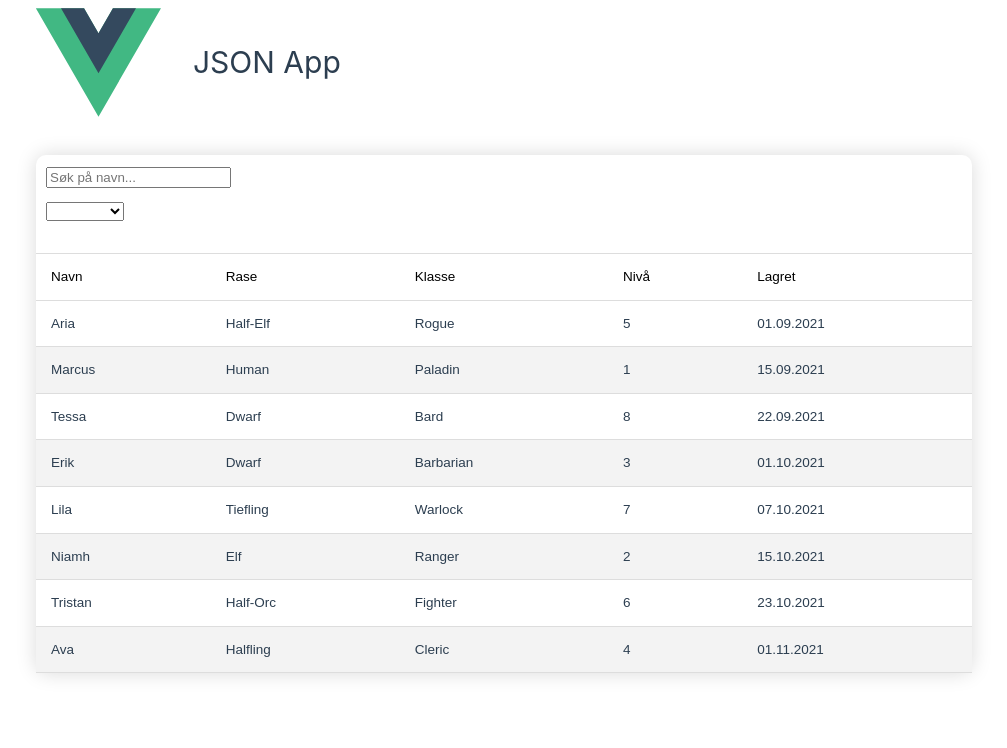
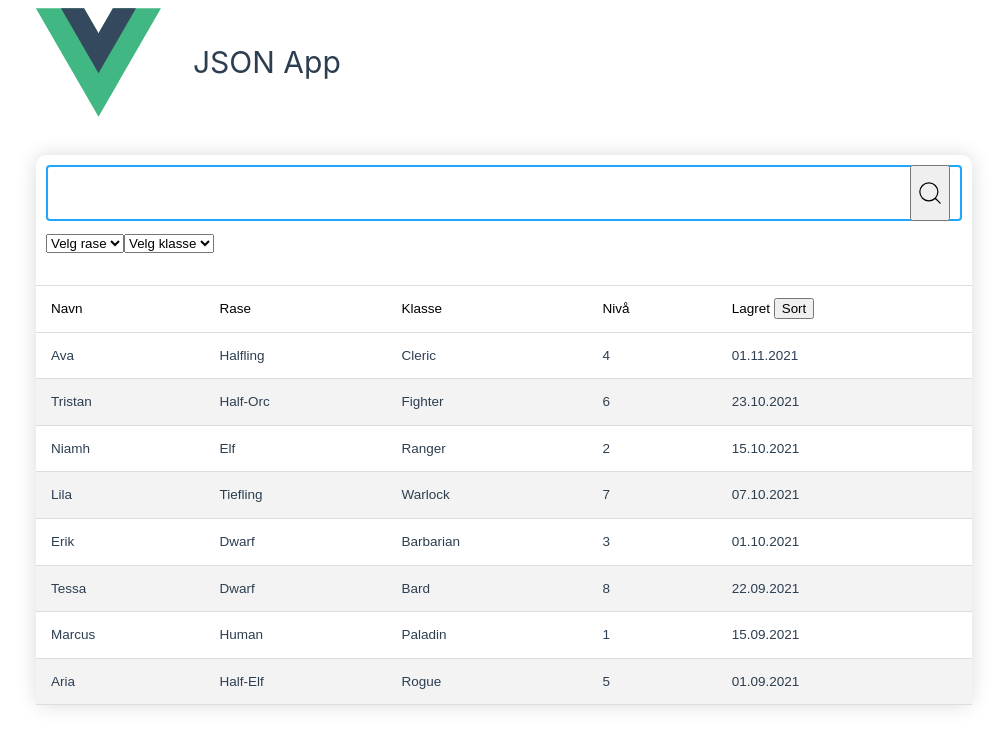
Before and after one commit to longegg/rpg, a Vue app: page / in a window 1280 px wide. Shown: the top 748 px of the page, without its empty margins (136-1143 px from the left). Built offline with nearby package versions, Linux system fonts and the light colour scheme.

Commit message:
Multiple edits

```diff
--- /dev/null
+++ b/src/assets/forms.css
@@ -0,0 +1,57 @@
+.search-form {
+    display: flex;
+}
+.search-form__inner {
+    display: flex;
+    background: #fff;
+    border-radius: 4px;
+    box-shadow: inset 0 0 0 2px #1EA7FD;
+    height: 56px;
+    margin: 0;
+    padding: 0 12px;
+    position: relative;
+    width: 100%;
+}
+.search-form__magnifier {
+    align-items: center;
+    display: flex;
+    justify-content: center;
+}
+.search-form__magnifier svg {
+    height: 24px;
+    width: 24px;
+}
+.search-form__input {
+    -webkit-appearance: none;
+    appearance: none;
+    background: transparent;
+    border: 0;
+    color: var(--docsearch-text-color);
+    flex: 1 1;
+    font: inherit;
+    font-size: 1.2em;
+    height: 100%;
+    outline: none;
+    padding: 0 0 0 8px;
+    width: 80%;
+}
+.search-form__input:focus {
+    /* background-color: #fff;
+    border-color: #1EA7FD;
+    outline: 0;
+    box-shadow: none; */
+}
+.search-form__reset {
+    stroke-width: 1.4;
+    -webkit-animation: fade-in .1s ease-in forwards;
+    animation: fade-in .1s ease-in forwards;
+    -webkit-appearance: none;
+    appearance: none;
+    background: none;
+    border: 0;
+    border-radius: 50%;
+    color: var(--docsearch-icon-color);
+    cursor: pointer;
+    padding: 2px;
+
+}
--- a/src/assets/main.css
+++ b/src/assets/main.css
@@ -1,4 +1,5 @@
 @import './base.css';
+@import './forms.css';
 
 #app {
   max-width: 1000px;
@@ -52,6 +53,59 @@ a,
   color: #009879;
 }
 
+
+/* CSS */
+.button {
+  align-items: center;
+  background-clip: padding-box;
+  background-color: #fa6400;
+  border: 1px solid transparent;
+  border-radius: .25rem;
+  box-shadow: rgba(0, 0, 0, 0.02) 0 1px 3px 0;
+  box-sizing: border-box;
+  color: #fff;
+  cursor: pointer;
+  display: inline-flex;
+  font-family: system-ui,-apple-system,system-ui,"Helvetica Neue",Helvetica,Arial,sans-serif;
+  font-size: 16px;
+  font-weight: 600;
+  justify-content: center;
+  line-height: 1.25;
+  margin: 0;
+  min-height: 3rem;
+  padding: calc(.875rem - 1px) calc(1.5rem - 1px);
+  position: relative;
+  text-decoration: none;
+  transition: all 250ms;
+  user-select: none;
+  -webkit-user-select: none;
+  touch-action: manipulation;
+  vertical-align: baseline;
+  width: auto;
+}
+
+.button:hover,
+.button:focus {
+  background-color: #fb8332;
+  box-shadow: rgba(0, 0, 0, 0.1) 0 4px 12px;
+}
+
+.button:hover {
+  transform: translateY(-1px);
+}
+
+.button:active {
+  background-color: #c85000;
+  box-shadow: rgba(0, 0, 0, .06) 0 2px 4px;
+  transform: translateY(0);
+}
+
+/* Utility */
+
+.hidden {
+  display: none;
+}
+
 @media (hover: hover) {
   a:hover {
     background-color: hsla(160, 100%, 37%, 0.2);
--- a/src/components/CharMain.vue
+++ b/src/components/CharMain.vue
@@ -1,55 +1,121 @@
 <script setup lang="ts">
-import DATA from '../data/data.json'
+import DATA from '../data/data.json';
 import type { Character } from '../types/Character';
-import { computed, ref } from 'vue';
+import { ref } from 'vue';
 import CharItem from './CharItem.vue';
 
-const characters = DATA as Character[];
-const uniqueRaces = [...new Set(characters.map(item => item.race))];
-const filterText = ref();
-const filterRace = ref();
-// const filteredChars = computed(() => {
-//     console.log("computing");
+const characters = (DATA as Character[]).sort((a, b) => {
+    return -a.createdAt.localeCompare(b.createdAt)
+});
+const uniqueRaces = [...new Set(characters.map((item) => item.race))];
+const uniqueClasses = [...new Set(characters.map((item) => item.className))];
+const filterRace = ref("");
+const filterClass = ref("");
+const searchInput = ref("");
 
-//     let filter = filterText;
-// 	if (!filter.value) {
-//         return characters;
-//     }
-//     return characters.filter( char =>
-//         char.name.toLowerCase().includes(filter.value.toLowerCase())
-//     )
-// })
-const filteredChars = computed(() => {
-    console.log("computing");
+let filteredChars = ref(characters);
+let searchActive = ref(false);
+let sortOrder = ref(1);
 
-    let filter = filterText;
-	if (!filter.value) {
-        return characters;
+function submit () {
+    if (!searchInput.value) {
+        filteredChars.value = characters;
+    } else {
+        filteredChars.value = characters.filter((char) =>
+            char.name.toLowerCase().includes(searchInput.value.toLowerCase())
+        );
     }
-    return characters.filter( char =>
-        char.name.toLowerCase().includes(filter.value.toLowerCase())
-)
+
+    filter();
+    searchActive.value = true;
+}
+
+function filterChanged() {
+    if (searchActive.value && searchInput.value) {
+        console.log(`Searched for: `, searchInput.value);
+        filteredChars.value = characters.filter((char) =>
+            char.name.toLowerCase().includes(searchInput.value.toLowerCase())
+        );
+    } else {
+        filteredChars.value = characters;
+    }
+
+    filter();
+}
+
+function filter() {
+    filteredChars.value = filteredChars.value.filter(function(char) {
+        let filtered = true;
+        if (filterRace.value && filterRace.value.length > 0) {
+          filtered = char.race == filterRace.value
+        }
+
+        if (filtered) {
+          if (filterClass.value && filterClass.value.length > 0) {
+            filtered = char.className == filterClass.value
+          }
+        }
+
+        return filtered;
     });
-const onRaceChange = () => {
-    console.log(filterRace.value);
-};
+}
+
+function clearSearch() {
+    searchInput.value = "";
+    searchActive.value = false;
+    filteredChars.value = characters;
+    filter();
+}
+
+function sortDate() {
+    filteredChars.value = filteredChars.value.sort((a,b) => {
+        if (sortOrder.value == 1) {
+            return a.createdAt.localeCompare(b.createdAt)
+        } else  {
+            return -a.createdAt.localeCompare(b.createdAt)
+        }
+    })
+    sortOrder.value = -sortOrder.value;
+}
 </script>
 
 <template>
     <div class="char-holder">
         <div class="char-inner">
-    <div class="search">
-      <input
-        class="search-box"
-		placeholder="Søk på navn..."
-		v-model="filterText"
-	/>
+            <form class="search-form" ref="form" v-on:submit.prevent="submit">
+                <div class="search-form__inner">
+                <label class="search-form__magnifier-label" for="search-input" id="search-label"
+                    ></label>
+                <input class="search-form__input" type="text" v-model="searchInput" aria-label="search term" />
+                    <button type="reset" title="Nullstill søket" @click="clearSearch" :class="{ hidden: searchInput =='' }" class="search-form__reset clear" aria-label="Nullstill søket">
+                        <svg width="20" height="20" viewBox="0 0 20 20"><path d="M10 10l5.09-5.09L10 10l5.09 5.09L10 10zm0 0L4.91 4.91 10 10l-5.09 5.09L10 10z" stroke="currentColor" fill="none" fill-rule="evenodd" stroke-linecap="round" stroke-linejoin="round"></path></svg>
+                    </button>
+                    <button class="search-form__magnifier" type="submit" aria-label="search">
+                        <svg width="20" height="20" class="search-form__label" viewBox="0 0 20 20">
+                        <path
+                            d="M14.386 14.386l4.0877 4.0877-4.0877-4.0877c-2.9418 2.9419-7.7115 2.9419-10.6533 0-2.9419-2.9418-2.9419-7.7115 0-10.6533 2.9418-2.9419 7.7115-2.9419 10.6533 0 2.9419 2.9418 2.9419 7.7115 0 10.6533z"
+                            stroke="currentColor"
+                            fill="none"
+                            fill-rule="evenodd"
+                            stroke-linecap="round"
+                            stroke-linejoin="round"
+                        ></path></svg
+                >
+                    </button>
             </div>
+            </form>
+            <div>{{ searchActive ? searchInput : "" }}</div>
             <div class="filters">
-        <select v-model="filterRace" @change="onRaceChange()">
-            <option selected value="">Velg rase</option>
+                <select v-model="filterRace" @change="filterChanged()">
+                    <option value="">Velg rase</option>
                     <option v-for="(item, key) in uniqueRaces" :key="key" :value="item">
-                {{item}}
+                        {{ item }}
+                    </option>
+                </select>
+                <select v-model="filterClass" @change="filterChanged()">
+                    <option value="">Velg klasse</option>
+                    <option v-for="(item, key) in uniqueClasses" :key="key" :value="item">
+                        {{ item }}
                     </option>
                 </select>
             </div>
@@ -62,11 +128,11 @@ const onRaceChange = () => {
                         <th>Rase</th>
                         <th>Klasse</th>
                         <th>Nivå</th>
-                    <th>Lagret</th>
+                        <th>Lagret <button @click="sortDate">Sort</button></th>
                     </tr>
                 </thead>
                 <tbody>
-                <CharItem v-for="(char, i) in filteredChars" :character="char" :key="i"/>
+                    <CharItem v-for="(char, i) in filteredChars" :character="char" :key="i" />
                 </tbody>
             </table>
         </div>
--- a/tsconfig.app.json
+++ b/tsconfig.app.json
@@ -1,6 +1,6 @@
 {
   "extends": "@vue/tsconfig/tsconfig.dom.json",
-  "include": ["env.d.ts", "src/**/*", "src/**/*.ts", "src/**/*.vue"],
+  "include": ["env.d.ts", "src/**/*", "src/**/*.ts", "src/**/*.json", "src/**/*.vue"],
   "exclude": ["src/**/__tests__/*"],
   "compilerOptions": {
     "composite": true,
```
Also changed, not shown: 1 other file (tests, documents, lock files or other folders). Lines whose indentation alone changed are shown as unchanged.
